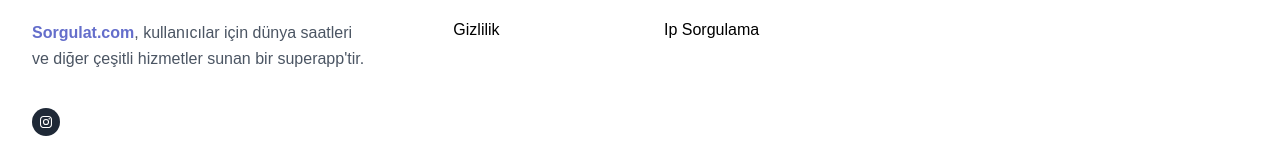
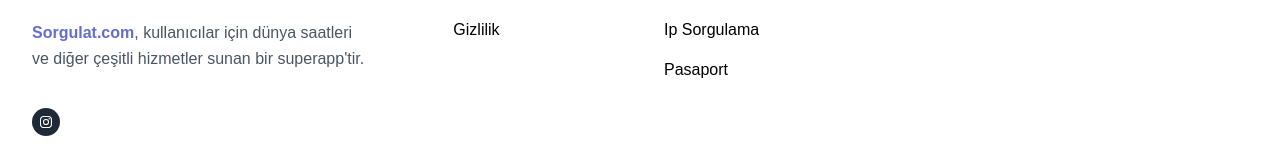
Before and after one commit to malikozturkk/sorgulat-superapp, a Next.js app: page /gizlilik in a window 1280 px wide. Shown: the part 1169-1317 px from the top of the page. Built offline with nearby package versions, Linux system fonts and the light colour scheme; no server answers.

Commit message:
feat: add passport in footer and navbar

```diff
--- a/src/components/Footer/index.tsx
+++ b/src/components/Footer/index.tsx
@@ -89,6 +89,16 @@ const Footer: React.FC = () => {
                   Ip Sorgulama
                 </Link>
               </li>
+              <li>
+                <Link
+                  title="Pasaport"
+                  className="flex text-base text-black transition-all duration-200 hover:text-red focus:text-red"
+                  href="/pasaport"
+                  aria-label="Visit Pasaport"
+                >
+                  Pasaport
+                </Link>
+              </li>
             </ul>
           </div>
         </div>
--- a/src/components/Navbar/index.tsx
+++ b/src/components/Navbar/index.tsx
@@ -11,6 +11,7 @@ const Navbar = () => {
         { href: "/", title: "Anasayfa" },
         { href: "/saat-kac", title: "Saat Kaç ?" },
         { href: "/ip-sorgulama", title: "Ip Sorgulama" },
+        { href: "/pasaport", title: "Pasaport" },
         // { href: "/iftara-ne-kadar-kaldi", title: "İftara Ne Kadar Kaldı ?" },
         // { href: "/akaryakit-fiyatlari", title: "Akaryakıt Fiyatları" },
     ];
```
